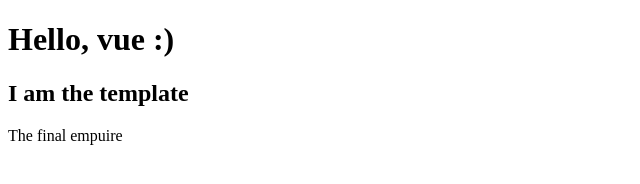
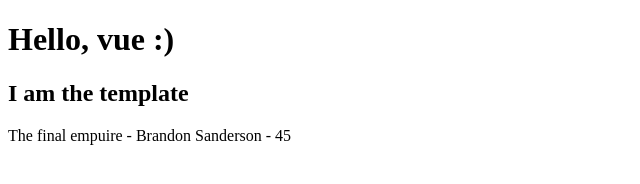
Before and after one commit to yesman1799/Vue-testing, a plain HTML site: page index.html in a window 1280 px wide. Shown: the whole page, without its empty margins (0-640 px from the left). Drawn offline with nearby package versions, Linux system fonts and the light colour scheme.

Commit message:
improving properties

```diff
--- a/app.js
+++ b/app.js
@@ -2,7 +2,9 @@ const app = Vue.createApp({
     // template: '<h2>I am the template</h2>'
     data() {
         return {
-            title: 'The final empuire'
+            title: 'The final empuire',
+            author: 'Brandon Sanderson',
+            age: 45
         }
     }
 })
--- a/index.html
+++ b/index.html
@@ -11,7 +11,7 @@
 
     <div id="app">
         <h2>I am the template</h2>
-        <p>{{ title }}</p>
+        <p>{{ title }}  -  {{ author }} - {{ age }}</p>
     </div>
 
     <script src="app.js"></script>
```
